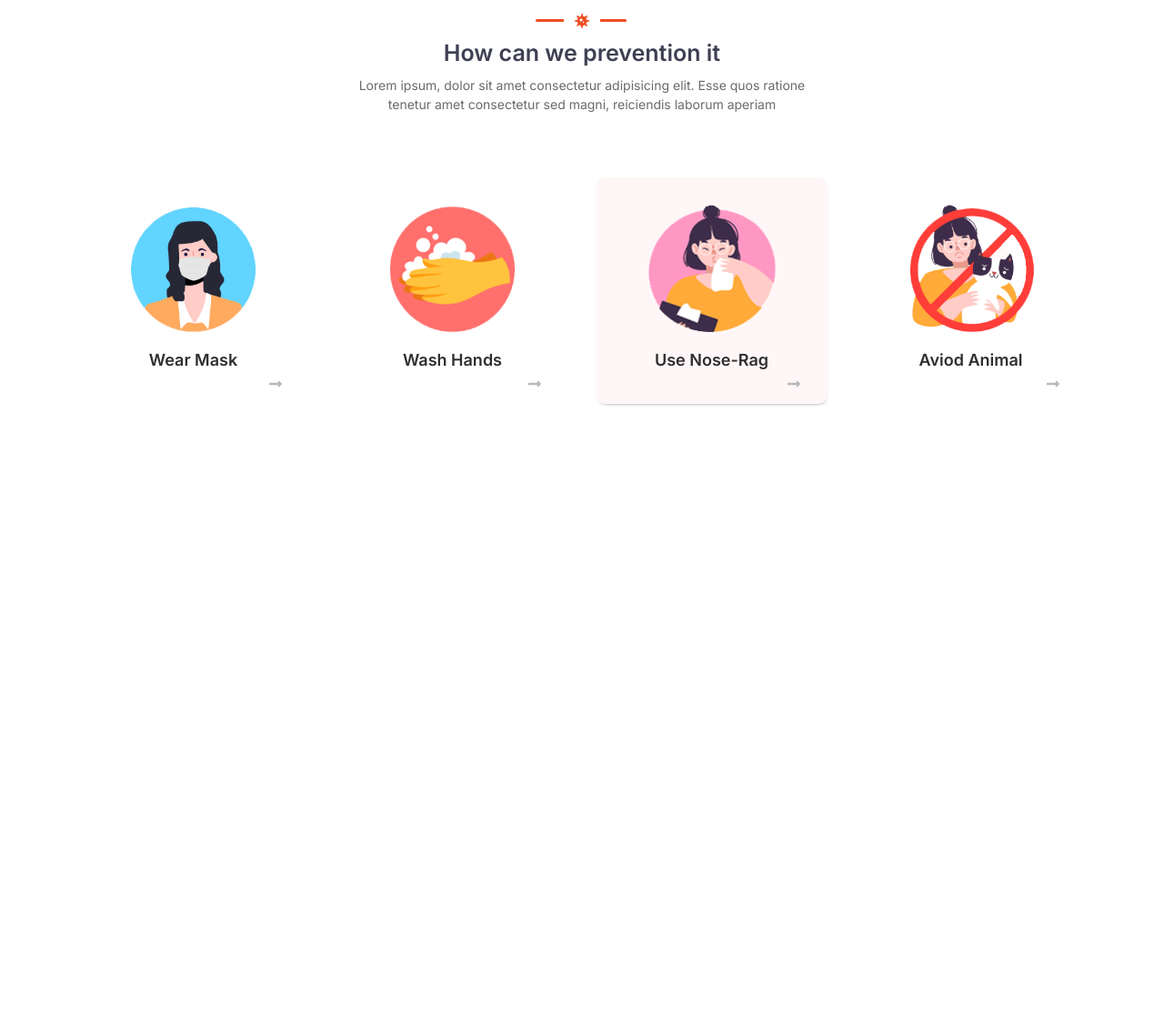
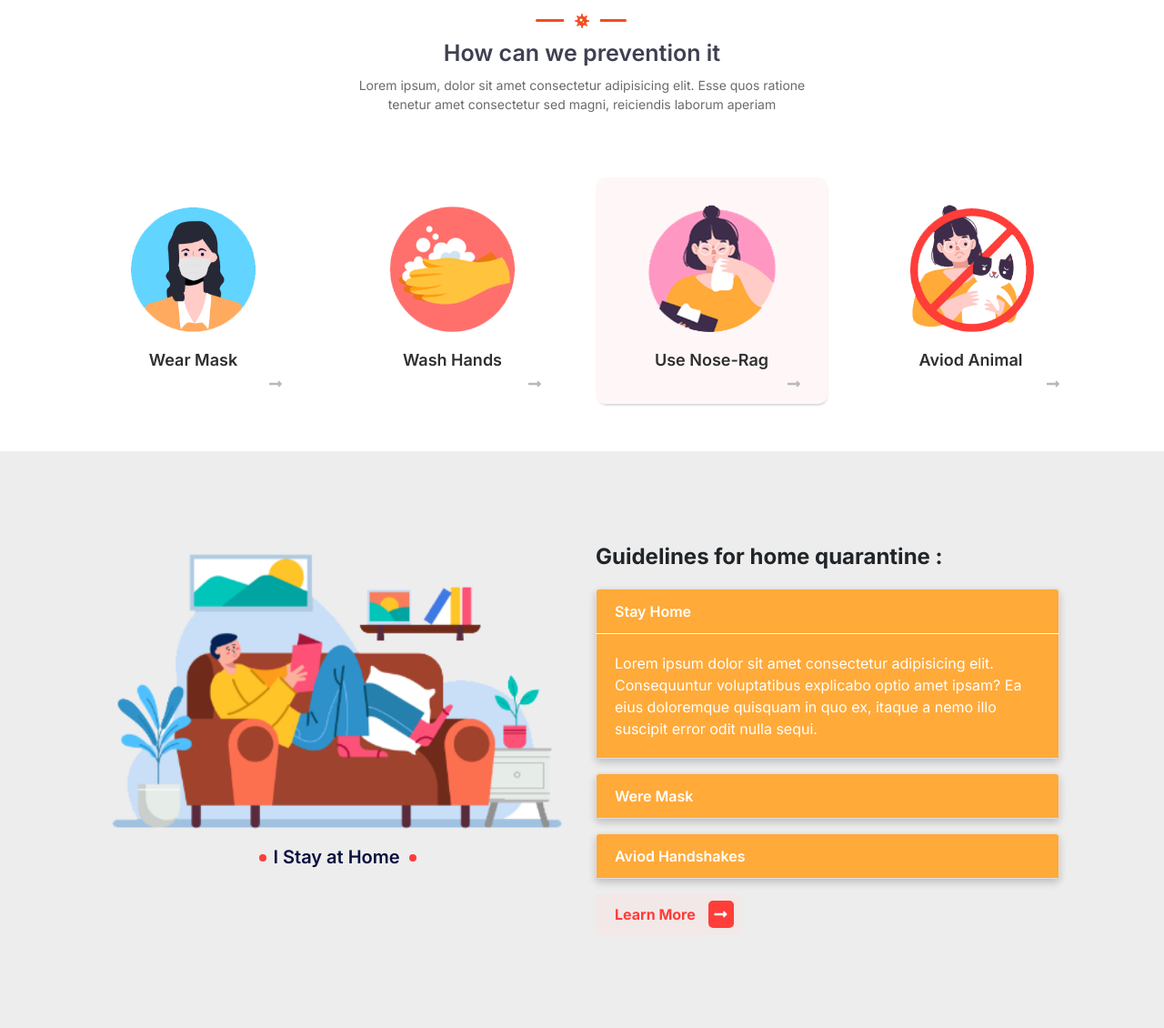
Before and after one commit to nahidthenh/covid19, a plain HTML site: page index.html in a window 1280 px wide. Shown: the part 2031-3161 px from the top of the page at 91% size. Before the commit the page ends 2527 px from the top, so only its background shows below. Drawn offline with nearby package versions, Linux system fonts and the light colour scheme.

Commit message:
Guidelines area section added

```diff
--- a/index.html
+++ b/index.html
@@ -40,7 +40,7 @@
                                     <a class="nav-link" href="#contagious-area">Contagious</a>
                                 </li>
                                 <li class="nav-item">
-                                    <a class="nav-link" href="#">Sltuation</a>
+                                    <a class="nav-link" href="#gideline-area">Sltuation</a>
                                 </li>
                                 <li class="nav-item">
                                     <a class="nav-link" href="#">Steps</a>
@@ -59,8 +59,7 @@
                         <p>In publishing and graphic design, Lorem ipsum is a placeholder text commonly used to
                             demonstrate the visual form of a document or a typeface without relying on meaningful
                             content. Lorem ipsum may be used as a placeholder before final copy is available</p>
-                        <button class="hero-btn">Learn More <i
-                                class="fas fa-long-arrow-alt-right btn-right"></i></button>
+                        <button class="hero-btn">Learn More <i class="fas fa-long-arrow-alt-right btn-right"></i></button>
                     </div>
                 </div>
                 <div class="col-md-6">
@@ -139,10 +138,13 @@
                 <div class="col-md-5">
                     <div class="symptoms-content">
                         <h3>Here are some <br> Symptoms of Coronavirous</h3>
-                        <p>Lorem ipsum dolor sit amet consectetur adipisicing elit. Consequatur blanditiis facere illum ab,
-                        eveniet omnis dolorum fugiat magnam deleniti incidunt adipisci veritatis sequi dolore eos rem
-                        est iusto exercitationem neque.</p>
-                        <button class="hero-btn">Learn More <i class="fas fa-long-arrow-alt-right btn-right"></i></button>
+                        <p>Lorem ipsum dolor sit amet consectetur adipisicing elit. Consequatur blanditiis facere illum
+                            ab,
+                            eveniet omnis dolorum fugiat magnam deleniti incidunt adipisci veritatis sequi dolore eos
+                            rem
+                            est iusto exercitationem neque.</p>
+                        <button class="hero-btn">Learn More <i
+                                class="fas fa-long-arrow-alt-right btn-right"></i></button>
                     </div>
                 </div>
                 <div class="col-md-7">
@@ -205,7 +207,7 @@
 
     <!-- ======================================================================================================================================================================================================================================================                                                 Symptoms area End ====================================================================================================================================================================================================================================================== -->
 
-       <!-- ======================================================================================================================================================================================================================================================                                                 prevention area Start ====================================================================================================================================================================================================================================================== -->
+    <!-- ======================================================================================================================================================================================================================================================                                                 prevention area Start ====================================================================================================================================================================================================================================================== -->
 
     <div class="prevention-area" id="prevention-area">
         <div class="container">
@@ -225,28 +227,36 @@
                 <div class="col-md-3">
                     <div class="prevention-box text-center">
                         <img src="static/img/prevent/prevent1.png" alt="">
-                        <a href="#"><h3>Wear Mask</h3></a>
+                        <a href="#">
+                            <h3>Wear Mask</h3>
+                        </a>
                         <i class="fas fa-long-arrow-alt-right float-right contagious-icon"></i>
                     </div>
                 </div>
                 <div class="col-md-3">
                     <div class="prevention-box text-center">
                         <img src="static/img/prevent/prevent2.png" alt="">
-                        <a href="#"><h3>Wash Hands</h3></a>
+                        <a href="#">
+                            <h3>Wash Hands</h3>
+                        </a>
                         <i class="fas fa-long-arrow-alt-right float-right contagious-icon"></i>
                     </div>
                 </div>
                 <div class="col-md-3">
                     <div class="prevention-box text-center active">
                         <img src="static/img/prevent/prevent3.png" alt="">
-                        <a href="#"><h3>Use Nose-Rag</h3></a>
+                        <a href="#">
+                            <h3>Use Nose-Rag</h3>
+                        </a>
                         <i class="fas fa-long-arrow-alt-right float-right contagious-icon"></i>
                     </div>
                 </div>
                 <div class="col-md-3">
                     <div class="prevention-box text-center">
                         <img src="static/img/prevent/prevent4.png" alt="">
-                        <a href="#"><h3>Aviod Animal</h3></a>
+                        <a href="#">
+                            <h3>Aviod Animal</h3>
+                        </a>
                         <i class="fas fa-long-arrow-alt-right float-right contagious-icon"></i>
                     </div>
                 </div>
@@ -256,6 +266,68 @@
 
     <!-- ======================================================================================================================================================================================================================================================                                                prevention area End ====================================================================================================================================================================================================================================================== -->
 
+    <!-- ======================================================================================================================================================================================================================================================                                                Gideline area Start ====================================================================================================================================================================================================================================================== -->
+        <div class="gideline-area" id="gideline-area">
+            <div class="container">
+                <div class="row">
+                    <div class="col-md-6 text-center">
+                        <img src="static/img/stayhome.png" class="stayhome" alt="">
+                        <h5>I Stay at Home <span></span></h5>
+                    </div>
+                    <div class="col-md-6">
+                        <div class="gideline-content">
+                            <h4>Guidelines for home quarantine :</h4>
+                            <div id="accordion">
+
+                                <div class="card mb-3">
+                                  <div class="card-header">
+                                    <a class="card-link" data-toggle="collapse" href="#collapseOne">
+                                      Stay Home
+                                    </a>
+                                  </div>
+                                  <div id="collapseOne" class="collapse show" data-parent="#accordion">
+                                    <div class="card-body">
+                                        Lorem ipsum dolor sit amet consectetur adipisicing elit. Consequuntur voluptatibus explicabo optio amet ipsam? Ea eius doloremque quisquam in quo ex, itaque a nemo illo suscipit error odit nulla sequi.
+                                    </div>
+                                  </div>
+                                </div>
+
+                                <div class="card mb-3">
+                                  <div class="card-header">
+                                    <a class="collapsed card-link" data-toggle="collapse" href="#collapseTwo">
+                                      Were Mask
+                                    </a>
+                                  </div>
+                                  <div id="collapseTwo" class="collapse" data-parent="#accordion">
+                                    <div class="card-body">
+                                      Lorem ipsum dolor sit amet consectetur adipisicing elit. Consequuntur voluptatibus explicabo optio amet ipsam? Ea eius doloremque quisquam in quo ex, itaque a nemo illo suscipit error odit nulla sequi.
+                                    </div>
+                                  </div>
+                                </div>
+
+                                <div class="card mb-3">
+                                  <div class="card-header">
+                                    <a class="collapsed card-link" data-toggle="collapse" href="#collapseThree">
+                                      Aviod Handshakes
+                                    </a>
+                                  </div>
+                                  <div id="collapseThree" class="collapse" data-parent="#accordion">
+                                    <div class="card-body">
+                                        Lorem ipsum dolor sit amet consectetur adipisicing elit. Consequuntur voluptatibus explicabo optio amet ipsam? Ea eius doloremque quisquam in quo ex, itaque a nemo illo suscipit error odit nulla sequi.
+                                    </div>
+                                  </div>
+                                </div>
+
+                              </div>
+
+                              <!-- <button class="learn-more">Learn More </button> -->
+                              <button class="hero-btn">Learn More <i class="fas fa-long-arrow-alt-right btn-right"></i></button>
+                        </div>
+                    </div>
+                </div>
+            </div>
+        </div>
+    <!-- ======================================================================================================================================================================================================================================================                                                Gideline area End ====================================================================================================================================================================================================================================================== -->
 
     <!-- Latest compiled and minified CSS -->
     <link rel="stylesheet" href="https://maxcdn.bootstrapcdn.com/bootstrap/4.5.2/css/bootstrap.min.css">
--- a/static/css/style.css
+++ b/static/css/style.css
@@ -258,3 +258,56 @@ a {
 	transition: .5s;
 	cursor: pointer;
 }
+
+
+/* Gideline area  */
+.gideline-area {
+	padding: 100px;
+	background: #ededed;
+}
+.gideline-area h5::after {
+	content: '';
+	position: absolute;
+	height: 8px;
+	width: 8px;
+	background: #FF3D39;
+	margin-left: 10px;
+	margin-top: 9px;
+	border-radius: 10px;
+}
+.stayhome {
+	width: 100%;
+}
+.gideline-area h5 {
+	margin-top: 10px;
+	color: #090E3F;
+	font-weight: 600;
+}
+.gideline-area h5::before {
+	content: '';
+	position: absolute;
+	height: 8px;
+	width: 8px;
+	background: #FF3D39;
+	margin-top: 9px;
+	border-radius: 10px;
+	margin-left: -15px;
+}
+
+.card-header {
+	background: #FFAA39 !important;
+	border: 0 !important;
+}
+.card-header a {
+	color: #fff !important;
+	font-weight: 600;
+}
+.gideline-content h4 {
+	font-weight: 700;
+	margin-bottom: 20px;
+}
+.card-body {
+	background: #ffaa39 !important;
+	border-top: 1px solid #fff !important;
+	color: #fff !important;
+}
```
